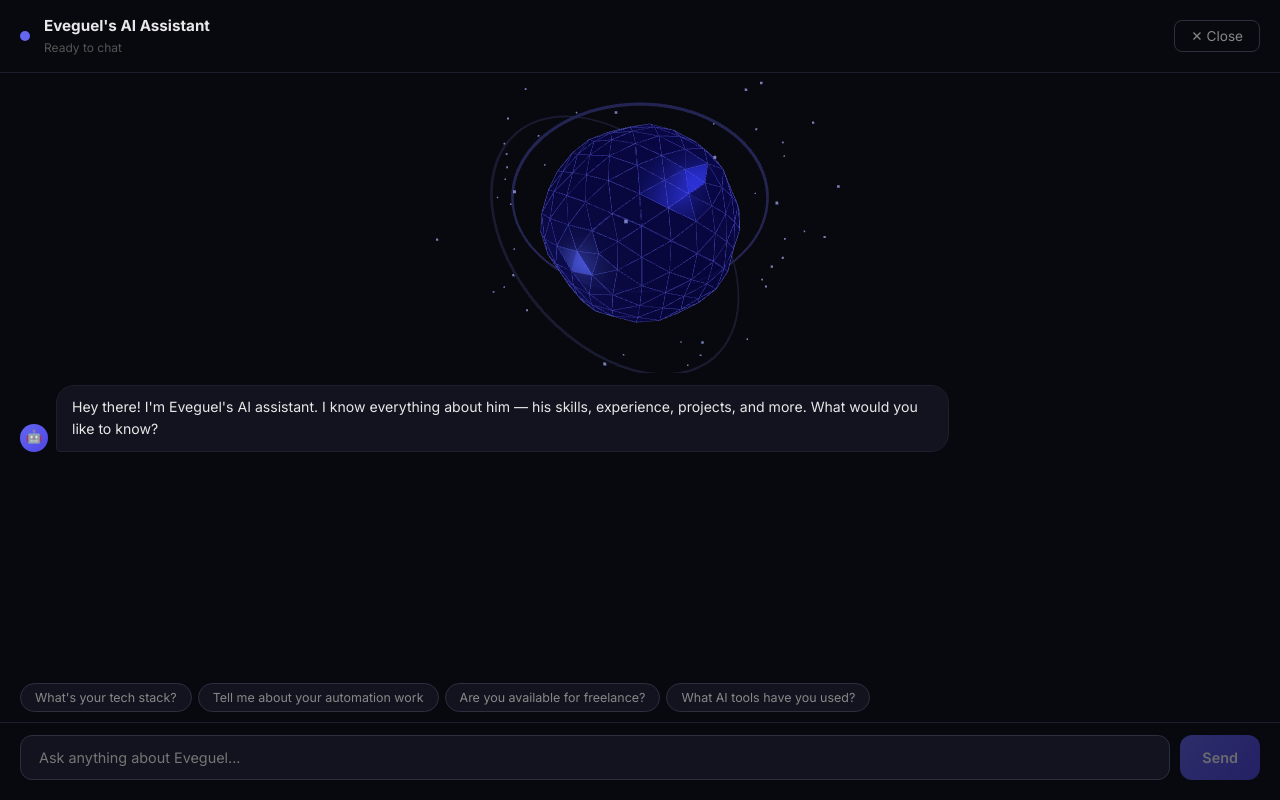
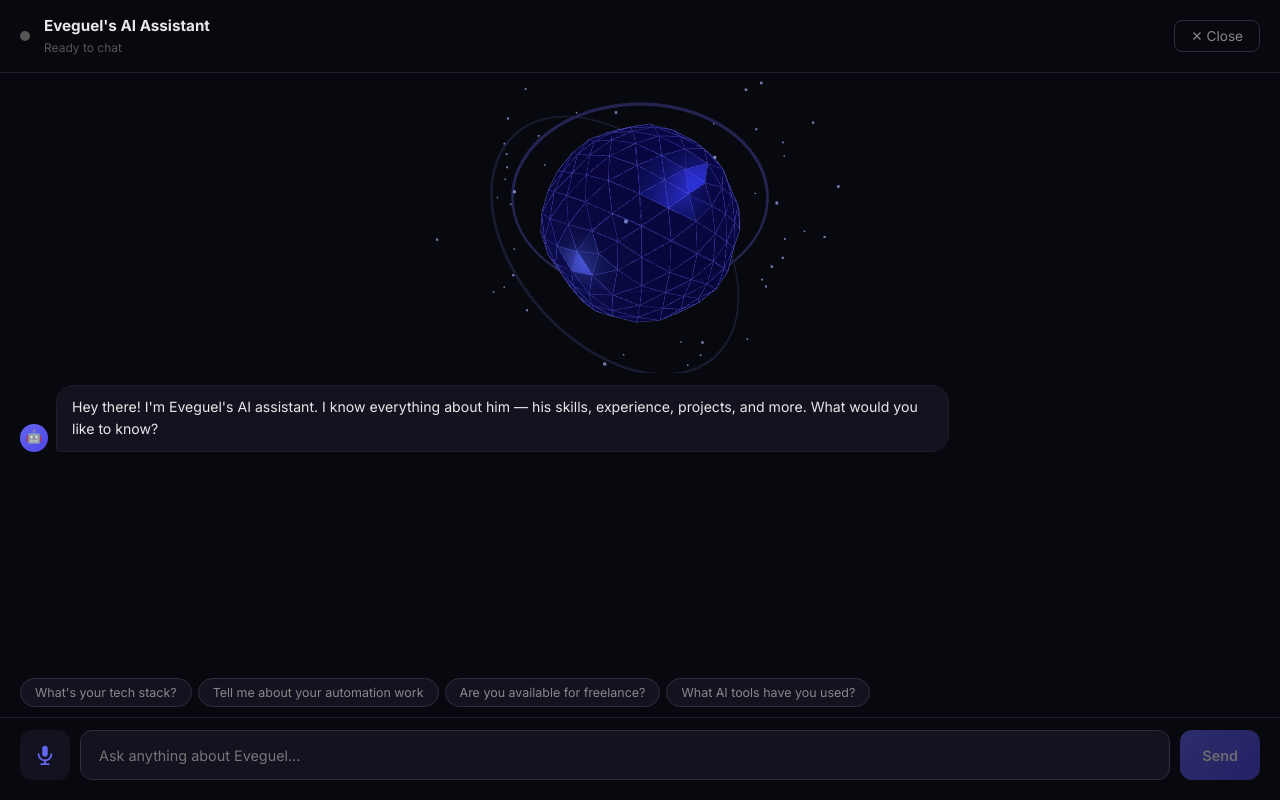
Before and after one commit to doyskie7/eveguel-portfolio, a React (Vite) app in the folder client/: page / in a window 1280 px wide. Both pictures are taken after a click on the button "Talk to Eveguel's AI". Shown: the top 800 px of the page. Built offline with nearby package versions, Linux system fonts and the light colour scheme.

Commit message:
Add voice input: mic button, real-time transcript, orb reacts green when listening

```diff
--- a/client/src/components/AIChatPage.jsx
+++ b/client/src/components/AIChatPage.jsx
@@ -10,17 +10,17 @@ const SUGGESTIONS = [
   "What AI tools have you used?",
 ];
 
+// ─── TTS hook ────────────────────────────────────────────────────────────────
 function useVoice() {
   const speakingRef = useRef(false);
   const [speaking, setSpeaking] = useState(false);
-  const utteranceRef = useRef(null);
 
   const getVoice = () => {
     const voices = window.speechSynthesis.getVoices();
     return (
       voices.find((v) => v.name === "Google US English") ||
       voices.find((v) => v.name.includes("Daniel")) ||
-      voices.find((v) => v.lang === "en-US" && !v.name.includes("Female")) ||
+      voices.find((v) => v.lang === "en-US" && !v.name.toLowerCase().includes("female")) ||
       voices.find((v) => v.lang === "en-US") ||
       null
     );
@@ -35,9 +35,8 @@ function useVoice() {
     utter.pitch = 1;
     utter.volume = 1;
     utter.onstart = () => { speakingRef.current = true; setSpeaking(true); };
-    utter.onend = () => { speakingRef.current = false; setSpeaking(false); };
+    utter.onend   = () => { speakingRef.current = false; setSpeaking(false); };
     utter.onerror = () => { speakingRef.current = false; setSpeaking(false); };
-    utteranceRef.current = utter;
     window.speechSynthesis.speak(utter);
   }, []);
 
@@ -50,7 +49,53 @@ function useVoice() {
   return { speak, stop, speaking, speakingRef };
 }
 
-function OrbScene({ mountRef, speakingRef }) {
+// ─── Speech-input hook ────────────────────────────────────────────────────────
+function useSpeechInput({ onInterim, onFinal }) {
+  const recognitionRef = useRef(null);
+  const listeningRef = useRef(false);
+  const [listening, setListening] = useState(false);
+  const supported = !!(window.SpeechRecognition || window.webkitSpeechRecognition);
+
+  const start = useCallback(() => {
+    if (!supported) return;
+    const SR = window.SpeechRecognition || window.webkitSpeechRecognition;
+    const rec = new SR();
+    rec.continuous = false;
+    rec.interimResults = true;
+    rec.lang = "en-US";
+
+    rec.onstart = () => { listeningRef.current = true; setListening(true); };
+    rec.onresult = (e) => {
+      const transcript = Array.from(e.results).map((r) => r[0].transcript).join("");
+      const isFinal = e.results[e.results.length - 1].isFinal;
+      if (isFinal) {
+        onFinal(transcript);
+      } else {
+        onInterim(transcript);
+      }
+    };
+    rec.onend  = () => { listeningRef.current = false; setListening(false); };
+    rec.onerror = () => { listeningRef.current = false; setListening(false); };
+
+    recognitionRef.current = rec;
+    rec.start();
+  }, [supported, onInterim, onFinal]);
+
+  const stop = useCallback(() => {
+    recognitionRef.current?.stop();
+    listeningRef.current = false;
+    setListening(false);
+  }, []);
+
+  const toggle = useCallback(() => {
+    if (listeningRef.current) stop(); else start();
+  }, [start, stop]);
+
+  return { toggle, stop, listening, listeningRef, supported };
+}
+
+// ─── 3D Orb ───────────────────────────────────────────────────────────────────
+function OrbScene({ mountRef, speakingRef, listeningRef }) {
   useEffect(() => {
     const container = mountRef.current;
     if (!container) return;
@@ -66,7 +111,6 @@ function OrbScene({ mountRef, speakingRef }) {
     const camera = new THREE.PerspectiveCamera(50, W / H, 0.1, 100);
     camera.position.z = 5.5;
 
-    // Main orb geometry (shared between solid + wireframe mesh)
     const geometry = new THREE.IcosahedronGeometry(1.6, 4);
     const originalPos = new Float32Array(geometry.attributes.position.array);
 
@@ -85,43 +129,37 @@ function OrbScene({ mountRef, speakingRef }) {
       opacity: 0.5,
     });
 
-    const solidMesh = new THREE.Mesh(geometry, solidMat);
-    const wireMesh = new THREE.Mesh(geometry, wireMat);
-    scene.add(solidMesh);
-    scene.add(wireMesh);
+    scene.add(new THREE.Mesh(geometry, solidMat));
+    scene.add(new THREE.Mesh(geometry, wireMat));
 
-    // Outer glow ring
-    const ringGeo = new THREE.TorusGeometry(2.1, 0.02, 8, 80);
-    const ringMat = new THREE.MeshBasicMaterial({ color: 0x6366f1, transparent: true, opacity: 0.3 });
-    const ring = new THREE.Mesh(ringGeo, ringMat);
+    const ring = new THREE.Mesh(
+      new THREE.TorusGeometry(2.1, 0.02, 8, 80),
+      new THREE.MeshBasicMaterial({ color: 0x6366f1, transparent: true, opacity: 0.3 })
+    );
     ring.rotation.x = Math.PI / 4;
     scene.add(ring);
 
-    const ring2 = new THREE.Mesh(
-      new THREE.TorusGeometry(2.4, 0.015, 8, 80),
-      new THREE.MeshBasicMaterial({ color: 0x818cf8, transparent: true, opacity: 0.15 })
-    );
+    const ring2Mat = new THREE.MeshBasicMaterial({ color: 0x818cf8, transparent: true, opacity: 0.15 });
+    const ring2 = new THREE.Mesh(new THREE.TorusGeometry(2.4, 0.015, 8, 80), ring2Mat);
     ring2.rotation.x = -Math.PI / 3;
     ring2.rotation.y = Math.PI / 5;
     scene.add(ring2);
 
-    // Particles around orb
     const pCount = 60;
-    const pPositions = new Float32Array(pCount * 3);
+    const pPos = new Float32Array(pCount * 3);
     for (let i = 0; i < pCount; i++) {
       const theta = Math.random() * Math.PI * 2;
-      const phi = Math.acos(2 * Math.random() - 1);
-      const r = 2.2 + Math.random() * 0.8;
-      pPositions[i * 3] = r * Math.sin(phi) * Math.cos(theta);
-      pPositions[i * 3 + 1] = r * Math.sin(phi) * Math.sin(theta);
-      pPositions[i * 3 + 2] = r * Math.cos(phi);
+      const phi   = Math.acos(2 * Math.random() - 1);
+      const r     = 2.2 + Math.random() * 0.8;
+      pPos[i * 3]     = r * Math.sin(phi) * Math.cos(theta);
+      pPos[i * 3 + 1] = r * Math.sin(phi) * Math.sin(theta);
+      pPos[i * 3 + 2] = r * Math.cos(phi);
     }
     const pGeo = new THREE.BufferGeometry();
-    pGeo.setAttribute("position", new THREE.BufferAttribute(pPositions, 3));
+    pGeo.setAttribute("position", new THREE.BufferAttribute(pPos, 3));
     const pMat = new THREE.PointsMaterial({ color: 0xa5b4fc, size: 0.06, transparent: true, opacity: 0.7 });
     scene.add(new THREE.Points(pGeo, pMat));
 
-    // Lights
     scene.add(new THREE.AmbientLight(0x312e81, 3));
     const light1 = new THREE.PointLight(0x6366f1, 6, 15);
     light1.position.set(3, 3, 3);
@@ -130,14 +168,21 @@ function OrbScene({ mountRef, speakingRef }) {
     light2.position.set(-3, -2, 2);
     scene.add(light2);
 
+    // Extra green light for listening state
+    const listenLight = new THREE.PointLight(0x22c55e, 0, 12);
+    listenLight.position.set(0, 3, 2);
+    scene.add(listenLight);
+
     let time = 0;
     let animId;
+    const meshes = scene.children.filter((c) => c.isMesh && c.geometry === geometry);
 
     const animate = () => {
       animId = requestAnimationFrame(animate);
       time += 0.016;
 
-      const isSpeaking = speakingRef.current;
+      const isSpeaking  = speakingRef.current;
+      const isListening = listeningRef.current;
       const pos = geometry.attributes.position;
 
       for (let i = 0; i < pos.count; i++) {
@@ -145,14 +190,16 @@ function OrbScene({ mountRef, speakingRef }) {
         const oy = originalPos[i * 3 + 1];
         const oz = originalPos[i * 3 + 2];
         const len = Math.sqrt(ox * ox + oy * oy + oz * oz);
-        const nx = ox / len;
-        const ny = oy / len;
-        const nz = oz / len;
+        const nx = ox / len, ny = oy / len, nz = oz / len;
 
         let amplitude, speed;
         if (isSpeaking) {
           amplitude = 0.18 + Math.sin(time * 12 + i * 0.4) * 0.12 + Math.random() * 0.08;
           speed = 6;
+        } else if (isListening) {
+          // Ripple inward — orb "listens" by contracting
+          amplitude = 0.08 + Math.sin(time * 8 + i * 0.6) * 0.06 + Math.random() * 0.04;
+          speed = 4;
         } else {
           amplitude = 0.05 + Math.sin(time * 0.8) * 0.03;
           speed = 1.2;
@@ -164,7 +211,7 @@ function OrbScene({ mountRef, speakingRef }) {
           Math.sin(time * speed * 0.6 + nz * 4) *
           amplitude;
 
-        pos.array[i * 3] = ox + nx * wave;
+        pos.array[i * 3]     = ox + nx * wave;
         pos.array[i * 3 + 1] = oy + ny * wave;
         pos.array[i * 3 + 2] = oz + nz * wave;
       }
@@ -172,19 +219,43 @@ function OrbScene({ mountRef, speakingRef }) {
       pos.needsUpdate = true;
       geometry.computeVertexNormals();
 
-      const rotSpeed = isSpeaking ? 0.012 : 0.004;
-      solidMesh.rotation.y += rotSpeed;
-      solidMesh.rotation.x += rotSpeed * 0.4;
-      wireMesh.rotation.copy(solidMesh.rotation);
+      const rotSpeed = isSpeaking ? 0.012 : isListening ? 0.008 : 0.004;
+      meshes.forEach((m, idx) => {
+        m.rotation.y += rotSpeed;
+        m.rotation.x += rotSpeed * (idx === 0 ? 0.4 : 0.4);
+      });
 
-      ring.rotation.z += 0.005;
+      ring.rotation.z  += 0.005;
       ring2.rotation.z -= 0.003;
       ring2.rotation.x += 0.002;
 
-      // Pulse light on speaking
-      light1.intensity = isSpeaking ? 6 + Math.sin(time * 20) * 4 : 6;
-      solidMat.emissiveIntensity = isSpeaking ? 0.4 + Math.sin(time * 15) * 0.3 : 0.1;
-      wireMat.opacity = isSpeaking ? 0.6 + Math.sin(time * 10) * 0.2 : 0.4;
+      // Color shift based on state
+      if (isListening) {
+        solidMat.color.setHex(0x14532d);
+        solidMat.emissive.setHex(0x052e16);
+        wireMat.color.setHex(0x22c55e);
+        ring2Mat.color.setHex(0x22c55e);
+        light1.color.setHex(0x22c55e);
+        listenLight.intensity = 4 + Math.sin(time * 10) * 2;
+      } else if (isSpeaking) {
+        solidMat.color.setHex(0x312e81);
+        solidMat.emissive.setHex(0x1e1b4b);
+        wireMat.color.setHex(0x6366f1);
+        ring2Mat.color.setHex(0x818cf8);
+        light1.color.setHex(0x6366f1);
+        listenLight.intensity = 0;
+      } else {
+        solidMat.color.setHex(0x312e81);
+        solidMat.emissive.setHex(0x1e1b4b);
+        wireMat.color.setHex(0x6366f1);
+        ring2Mat.color.setHex(0x818cf8);
+        light1.color.setHex(0x6366f1);
+        listenLight.intensity = 0;
+      }
+
+      light1.intensity = isSpeaking ? 6 + Math.sin(time * 20) * 4 : isListening ? 5 + Math.sin(time * 8) * 3 : 6;
+      solidMat.emissiveIntensity = isSpeaking ? 0.4 + Math.sin(time * 15) * 0.3 : isListening ? 0.3 : 0.1;
+      wireMat.opacity = isSpeaking ? 0.6 + Math.sin(time * 10) * 0.2 : isListening ? 0.7 : 0.4;
 
       renderer.render(scene, camera);
     };
@@ -192,8 +263,7 @@ function OrbScene({ mountRef, speakingRef }) {
     animate();
 
     const onResize = () => {
-      W = container.clientWidth;
-      H = container.clientHeight;
+      W = container.clientWidth; H = container.clientHeight;
       renderer.setSize(W, H);
       camera.aspect = W / H;
       camera.updateProjectionMatrix();
@@ -205,29 +275,36 @@ function OrbScene({ mountRef, speakingRef }) {
       window.removeEventListener("resize", onResize);
       if (container.contains(renderer.domElement)) container.removeChild(renderer.domElement);
       renderer.dispose();
-      geometry.dispose();
-      solidMat.dispose();
-      wireMat.dispose();
-      pGeo.dispose();
-      pMat.dispose();
+      geometry.dispose(); solidMat.dispose(); wireMat.dispose();
+      pGeo.dispose(); pMat.dispose(); ring2Mat.dispose();
     };
-  }, [mountRef, speakingRef]);
+  }, [mountRef, speakingRef, listeningRef]);
 
   return null;
 }
 
+// ─── Main page ────────────────────────────────────────────────────────────────
 export default function AIChatPage({ onClose }) {
-  const [messages, setMessages] = useState([
-    { role: "assistant", content: GREETING },
-  ]);
+  const [messages, setMessages] = useState([{ role: "assistant", content: GREETING }]);
   const [input, setInput] = useState("");
   const [loading, setLoading] = useState(false);
   const [showSuggestions, setShowSuggestions] = useState(true);
   const mountRef = useRef(null);
   const messagesEndRef = useRef(null);
-  const { speak, stop, speaking, speakingRef } = useVoice();
+  const inputRef = useRef(null);
 
-  // Speak greeting on open (wait for voices to load)
+  const { speak, stop: stopSpeaking, speaking, speakingRef } = useVoice();
+
+  const handleInterim = useCallback((t) => setInput(t), []);
+  const handleFinal   = useCallback((t) => {
+    setInput("");
+    sendMessage(t);
+  // eslint-disable-next-line react-hooks/exhaustive-deps
+  }, []);
+
+  const { toggle: toggleMic, stop: stopMic, listening, listeningRef, supported: micSupported } =
+    useSpeechInput({ onInterim: handleInterim, onFinal: handleFinal });
+
   useEffect(() => {
     const trySpeak = () => speak(GREETING);
     if (window.speechSynthesis.getVoices().length > 0) {
@@ -236,21 +313,23 @@ export default function AIChatPage({ onClose }) {
       window.speechSynthesis.addEventListener("voiceschanged", trySpeak, { once: true });
     }
     return () => {
-      stop();
+      stopSpeaking();
+      stopMic();
       window.speechSynthesis.removeEventListener("voiceschanged", trySpeak);
     };
-  }, [speak, stop]);
+  }, [speak, stopSpeaking, stopMic]);
 
   useEffect(() => {
     messagesEndRef.current?.scrollIntoView({ behavior: "smooth" });
   }, [messages, loading]);
 
-  async function send(text) {
-    const msg = text || input.trim();
+  async function sendMessage(text) {
+    const msg = (text ?? input).trim();
     if (!msg || loading) return;
     setInput("");
     setShowSuggestions(false);
-    stop();
+    stopSpeaking();
+    stopMic();
 
     const updated = [...messages, { role: "user", content: msg }];
     setMessages(updated);
@@ -258,34 +337,45 @@ export default function AIChatPage({ onClose }) {
 
     try {
       const apiMessages = updated.slice(1).map((m) => ({ role: m.role, content: m.content }));
-      const res = await fetch("/api/chat", {
+      const res  = await fetch("/api/chat", {
         method: "POST",
         headers: { "Content-Type": "application/json" },
         body: JSON.stringify({ messages: apiMessages }),
       });
-      const data = await res.json();
+      const data  = await res.json();
       const reply = data.reply || "Sorry, something went wrong.";
       setMessages([...updated, { role: "assistant", content: reply }]);
       speak(reply);
     } catch {
-      const err = "Connection error. Please try again.";
-      setMessages([...updated, { role: "assistant", content: err }]);
+      setMessages([...updated, { role: "assistant", content: "Connection error. Please try again." }]);
     }
     setLoading(false);
   }
 
+  function handleMicClick() {
+    if (listening) {
+      stopMic();
+    } else {
+      stopSpeaking();
+      toggleMic();
+    }
+  }
+
+  const statusLabel = speaking ? "Speaking..." : listening ? "Listening..." : loading ? "Thinking..." : "Ready to chat";
+  const statusColor = speaking ? "#22c55e" : listening ? "#22c55e" : loading ? "#f59e0b" : "#555";
+
   return (
     <div style={{ position: "fixed", inset: 0, background: "#08080f", zIndex: 2000, display: "flex", flexDirection: "column", fontFamily: "Inter, sans-serif" }}>
+
       {/* Header */}
       <div style={{ padding: "14px 20px", borderBottom: "1px solid #1e1e2e", display: "flex", alignItems: "center", gap: 14, flexShrink: 0 }}>
-        <div style={{ width: 10, height: 10, borderRadius: "50%", background: speaking ? "#22c55e" : loading ? "#f59e0b" : "#6366f1", boxShadow: speaking ? "0 0 8px #22c55e" : "none", transition: "all .3s" }} />
+        <div style={{ width: 10, height: 10, borderRadius: "50%", background: statusColor, boxShadow: (speaking || listening) ? `0 0 8px ${statusColor}` : "none", transition: "all .3s" }} />
         <div style={{ flex: 1 }}>
           <p style={{ fontWeight: 700, color: "#e8e8e8", fontSize: "0.95rem" }}>Eveguel's AI Assistant</p>
-          <p style={{ fontSize: "0.75rem", color: speaking ? "#22c55e" : loading ? "#f59e0b" : "#555" }}>
-            {speaking ? "Speaking..." : loading ? "Thinking..." : "Ready to chat"}
-          </p>
+          <p style={{ fontSize: "0.75rem", color: statusColor, transition: "color .3s" }}>{statusLabel}</p>
         </div>
-        <button onClick={() => { stop(); onClose(); }} style={{ background: "none", border: "1px solid #2e2e3e", color: "#888", padding: "7px 16px", borderRadius: 8, cursor: "pointer", fontFamily: "inherit", fontSize: "0.85rem" }}>
+        <button onClick={() => { stopSpeaking(); stopMic(); onClose(); }}
+          style={{ background: "none", border: "1px solid #2e2e3e", color: "#888", padding: "7px 16px", borderRadius: 8, cursor: "pointer", fontFamily: "inherit", fontSize: "0.85rem" }}>
           ✕ Close
         </button>
       </div>
@@ -294,19 +384,25 @@ export default function AIChatPage({ onClose }) {
       <div
         ref={mountRef}
         style={{ height: "min(300px, 38vh)", flexShrink: 0, position: "relative", cursor: speaking ? "pointer" : "default" }}
-        onClick={() => speaking && stop()}
+        onClick={() => speaking && stopSpeaking()}
         title={speaking ? "Click to stop speaking" : ""}
       >
-        <OrbScene mountRef={mountRef} speakingRef={speakingRef} />
+        <OrbScene mountRef={mountRef} speakingRef={speakingRef} listeningRef={listeningRef} />
+
+        {/* Voice bars (speaking) */}
         {speaking && (
-          <div style={{ position: "absolute", bottom: 12, left: "50%", transform: "translateX(-50%)", display: "flex", gap: 4, alignItems: "flex-end", height: 20 }}>
+          <div style={{ position: "absolute", bottom: 12, left: "50%", transform: "translateX(-50%)", display: "flex", gap: 4, alignItems: "flex-end", height: 22 }}>
             {[0,1,2,3,4,5,6].map((i) => (
-              <div key={i} style={{
-                width: 4,
-                borderRadius: 2,
-                background: "#6366f1",
-                animation: `voiceBar 0.6s ease ${i * 0.08}s infinite alternate`,
-              }} />
+              <div key={i} style={{ width: 4, borderRadius: 2, background: "#6366f1", animation: `voiceBar .6s ease ${i * .08}s infinite alternate` }} />
+            ))}
+          </div>
+        )}
+
+        {/* Ripple rings (listening) */}
+        {listening && (
+          <div style={{ position: "absolute", bottom: 12, left: "50%", transform: "translateX(-50%)", display: "flex", gap: 4, alignItems: "flex-end", height: 22 }}>
+            {[0,1,2,3,4,5,6].map((i) => (
+              <div key={i} style={{ width: 4, borderRadius: 2, background: "#22c55e", animation: `voiceBar .5s ease ${i * .07}s infinite alternate` }} />
             ))}
           </div>
         )}
@@ -325,9 +421,7 @@ export default function AIChatPage({ onClose }) {
               border: m.role === "assistant" ? "1px solid #1e1e2e" : "none",
               padding: "10px 15px",
               borderRadius: m.role === "user" ? "18px 18px 4px 18px" : "18px 18px 18px 4px",
-              fontSize: "0.88rem",
-              color: "#e8e8e8",
-              lineHeight: 1.6,
+              fontSize: "0.88rem", color: "#e8e8e8", lineHeight: 1.6,
             }}>
               {m.content}
             </div>
@@ -337,7 +431,7 @@ export default function AIChatPage({ onClose }) {
           <div style={{ display: "flex", alignItems: "flex-end", gap: 8 }}>
             <div style={{ width: 28, height: 28, borderRadius: "50%", background: "linear-gradient(135deg,#6366f1,#4f46e5)", display: "flex", alignItems: "center", justifyContent: "center", fontSize: "0.8rem" }}>🤖</div>
             <div style={{ background: "#13131f", border: "1px solid #1e1e2e", padding: "12px 16px", borderRadius: "18px 18px 18px 4px", display: "flex", gap: 5, alignItems: "center" }}>
-              {[0,1,2].map(i => <div key={i} style={{ width: 7, height: 7, borderRadius: "50%", background: "#6366f1", animation: `bounce 1s ease ${i*0.2}s infinite` }} />)}
+              {[0,1,2].map(i => <div key={i} style={{ width: 7, height: 7, borderRadius: "50%", background: "#6366f1", animation: `bounce 1s ease ${i*.2}s infinite` }} />)}
             </div>
           </div>
         )}
@@ -348,34 +442,74 @@ export default function AIChatPage({ onClose }) {
       {showSuggestions && (
         <div style={{ padding: "0 20px 10px", display: "flex", flexWrap: "wrap", gap: 6 }}>
           {SUGGESTIONS.map((s) => (
-            <button key={s} onClick={() => send(s)} style={{ background: "#13131f", border: "1px solid #2e2e3e", borderRadius: 20, padding: "6px 14px", fontSize: "0.78rem", color: "#888", cursor: "pointer", fontFamily: "inherit" }}>
+            <button key={s} onClick={() => sendMessage(s)}
+              style={{ background: "#13131f", border: "1px solid #2e2e3e", borderRadius: 20, padding: "6px 14px", fontSize: "0.78rem", color: "#888", cursor: "pointer", fontFamily: "inherit" }}>
               {s}
             </button>
           ))}
         </div>
       )}
 
-      {/* Input */}
+      {/* Input row */}
       <div style={{ padding: "12px 20px 20px", borderTop: "1px solid #1e1e2e", display: "flex", gap: 10 }}>
+        {/* Mic button */}
+        {micSupported && (
+          <button
+            onClick={handleMicClick}
+            title={listening ? "Stop listening" : "Speak your question"}
+            style={{
+              width: 50, height: 50, borderRadius: 12, border: "none", cursor: "pointer", flexShrink: 0,
+              background: listening ? "linear-gradient(135deg,#16a34a,#15803d)" : "#13131f",
+              boxShadow: listening ? "0 0 16px rgba(34,197,94,0.5)" : "none",
+              display: "flex", alignItems: "center", justifyContent: "center",
+              transition: "all .25s",
+            }}
+          >
+            {listening ? (
+              <svg width="22" height="22" viewBox="0 0 24 24" fill="none">
+                <rect x="6" y="6" width="12" height="12" rx="2" fill="#fff" />
+              </svg>
+            ) : (
+              <svg width="22" height="22" viewBox="0 0 24 24" fill="none">
+                <rect x="9" y="2" width="6" height="12" rx="3" fill="#6366f1" />
+                <path d="M5 11a7 7 0 0014 0" stroke="#6366f1" strokeWidth="2" strokeLinecap="round" />
+                <line x1="12" y1="18" x2="12" y2="22" stroke="#6366f1" strokeWidth="2" strokeLinecap="round" />
+                <line x1="8" y1="22" x2="16" y2="22" stroke="#6366f1" strokeWidth="2" strokeLinecap="round" />
+              </svg>
+            )}
+          </button>
+        )}
+
         <input
+          ref={inputRef}
           value={input}
           onChange={(e) => setInput(e.target.value)}
-          onKeyDown={(e) => e.key === "Enter" && send()}
-          placeholder="Ask anything about Eveguel..."
-          style={{ flex: 1, background: "#13131f", border: "1px solid #2e2e3e", borderRadius: 12, padding: "13px 18px", color: "#e8e8e8", fontSize: "0.9rem", outline: "none", fontFamily: "inherit" }}
+          onKeyDown={(e) => e.key === "Enter" && sendMessage()}
+          placeholder={listening ? "Listening… speak now" : "Ask anything about Eveguel…"}
+          style={{
+            flex: 1, background: listening ? "#0d1f14" : "#13131f",
+            border: `1px solid ${listening ? "#22c55e" : "#2e2e3e"}`,
+            borderRadius: 12, padding: "13px 18px", color: listening ? "#86efac" : "#e8e8e8",
+            fontSize: "0.9rem", outline: "none", fontFamily: "inherit", transition: "all .25s",
+          }}
         />
+
         <button
-          onClick={() => send()}
+          onClick={() => sendMessage()}
           disabled={loading || !input.trim()}
-          style={{ background: "linear-gradient(135deg,#6366f1,#4f46e5)", border: "none", borderRadius: 12, padding: "13px 22px", color: "#fff", cursor: "pointer", fontWeight: 600, opacity: loading || !input.trim() ? 0.4 : 1, fontFamily: "inherit", fontSize: "0.9rem" }}
+          style={{
+            background: "linear-gradient(135deg,#6366f1,#4f46e5)", border: "none", borderRadius: 12,
+            padding: "13px 22px", color: "#fff", cursor: "pointer", fontWeight: 600,
+            opacity: loading || !input.trim() ? 0.4 : 1, fontFamily: "inherit", fontSize: "0.9rem",
+          }}
         >
           Send
         </button>
       </div>
 
       <style>{`
-        @keyframes bounce { 0%,100%{transform:translateY(0)}50%{transform:translateY(-5px)} }
-        @keyframes voiceBar { from{height:4px}to{height:18px} }
+        @keyframes bounce   { 0%,100%{transform:translateY(0)} 50%{transform:translateY(-5px)} }
+        @keyframes voiceBar { from{height:4px} to{height:20px} }
       `}</style>
     </div>
   );
```
